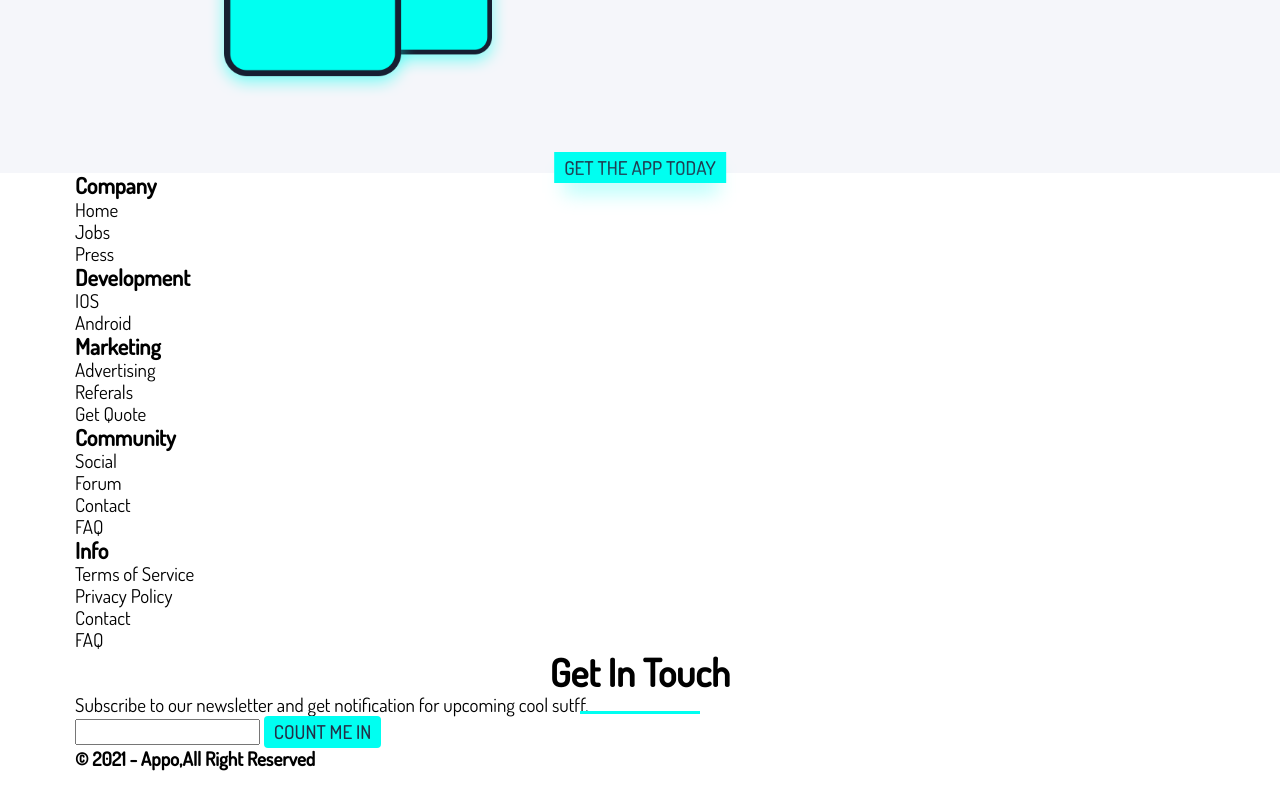
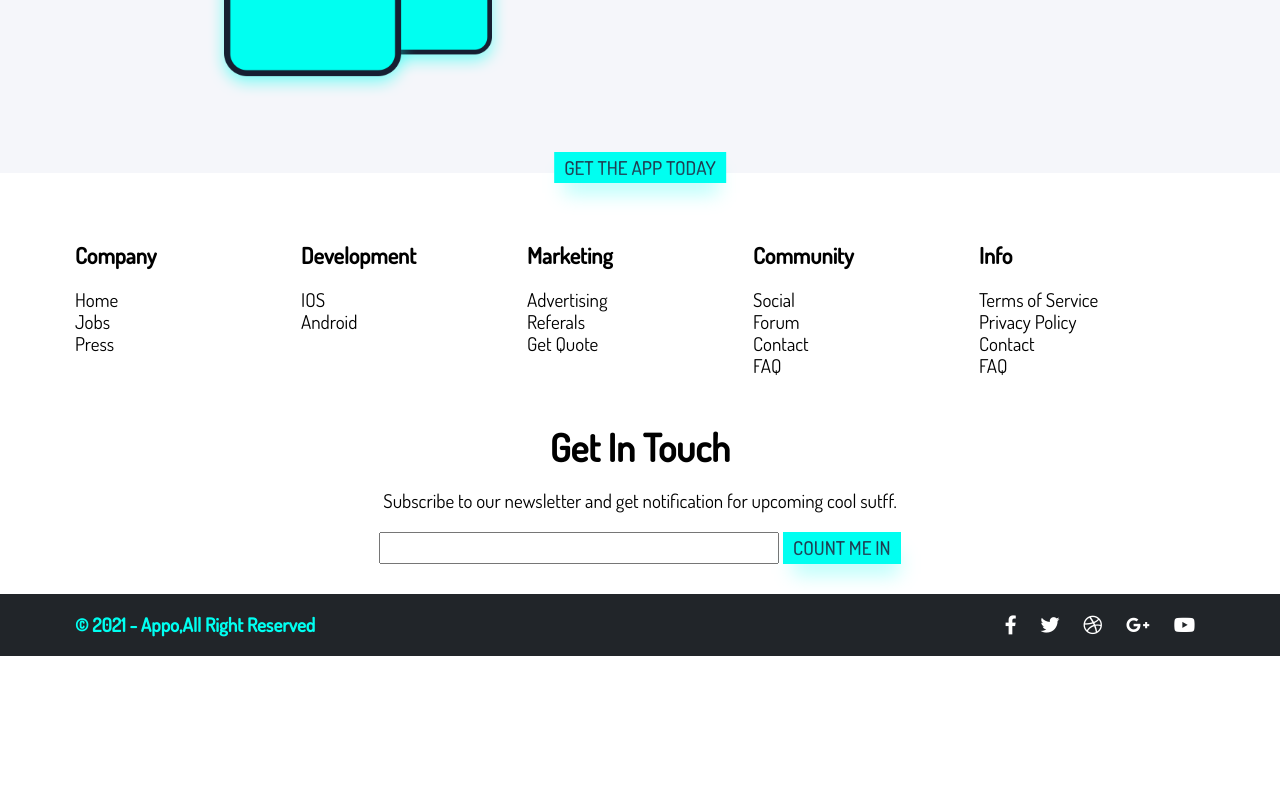
Before and after one commit to emetdas/appo-web, a website built with Parcel: page index.html in a window 1280 px wide. Shown: the part 3978-4771 px from the top of the page. After the commit the page ends 4634 px from the top, so only its background shows below. Built offline with nearby package versions, Linux system fonts and the light colour scheme; files whose address does not match are found by name.

Commit message:
update is done

```diff
--- a/index.html
+++ b/index.html
@@ -315,10 +315,10 @@
               ametsuada.
             </p>
             <a href="#!">
-              <img src="images/playstore.png" alt="Android" class="devices"/>
+              <img src="images/playstore.png" alt="Android" class="devices" />
             </a>
             <a href="#!">
-              <img src="images/ios.png" alt="IOS" class="devices"/>
+              <img src="images/ios.png" alt="IOS" class="devices" />
             </a>
           </div>
         </div>
@@ -329,7 +329,7 @@
     <!-- Footer-top-start -->
     <section class="footer-top">
       <div class="container">
-        <div class="footer-items">
+        <div class="footer-items d-grid">
           <div class="footer-item">
             <h3 class="footer-item-heading">Company</h3>
             <li>Home</li>
@@ -367,7 +367,8 @@
     <!-- Footer-top-end -->
     <footer>
       <div class="container">
-        <h1 class="section-heading">Get In Touch</h1>
+        <div class="footer-grid d-flex">
+          <h1 class="footer-heading text-center">Get In Touch</h1>
           <p class="paragraph">
             Subscribe to our newsletter and get notification for upcoming cool
             sutff.
@@ -375,25 +376,30 @@
           <form action="">
             <div class="input-container">
               <input type="text" />
-            <button type="submit" class="btn btn-primary">COUNT ME IN</button>
+              <button type="submit" class="btn btn-primary btn-glow">
+                COUNT ME IN
+              </button>
             </div>
           </form>
         </div>
+      </div>
+    </footer>
     <div class="footer-bttom">
       <div class="container">
-          <div class="footer-let">
+        <div class="d-flex js-sb">
+          <div class="footer-left">
             <h4>© 2021 - Appo,All Right Reserved</h4>
           </div>
           <div class="footer-right">
-            <i class="fa fa-facebook-f"></i>
-            <i class="fa fa-twitter"></i>
-            <i class="fa fa-dribbble"></i>
-            <i class="fa fa-google-plus"></i>
-            <i class="fa fa-youtube"></i>
+            <i class="fab fa-1x fa-facebook-f"></i>
+            <i class="fab fa-1x fa-twitter"></i>
+            <i class="fab fa-1x fa-dribbble"></i>
+            <i class="fab fa-1x fa-google-plus-g"></i>
+            <i class="fab fa-1x fa-youtube"></i>
           </div>
         </div>
       </div>
-    </footer>
+    </div>
     <script src="js/script.js"></script>
   </body>
 </html>
--- a/sass/layout/_why-item.scss
+++ b/sass/layout/_why-item.scss
@@ -186,3 +186,45 @@
   bottom: -5rem;
   transform: translateX(-50%);
 }
+.footer-top {
+  padding: 5rem 0;
+  & .footer-item-heading {
+    padding: 2rem 0;
+  }
+}
+.text-center {
+  text-align: center;
+}
+.footer-items {
+  grid-template-columns: repeat(auto-fit, minmax(20rem, 1fr));
+}
+.footer-grid {
+  gap: 2rem;
+  flex-direction: column;
+  align-items: center;
+  justify-content: center;
+}
+.footer-bttom {
+  margin-top: 3rem;
+  padding: 2rem 0;
+  background: $dark;
+  color: $white;
+}
+.footer-left {
+  & h4 {
+    color: $primary;
+  }
+}
+.footer-right {
+  & i {
+    margin: 0 1rem;
+    color: $white;
+  }
+}
+.input-container {
+  & input {
+    padding: 0.3rem 0.4rem;
+    outline: none;
+    width: 40rem;
+  }
+}
```
Also changed, not shown: css/style.css. Lines whose indentation alone changed are shown as unchanged.
